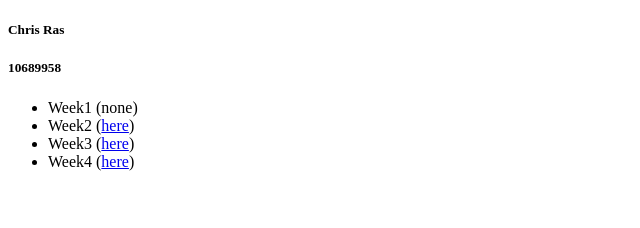
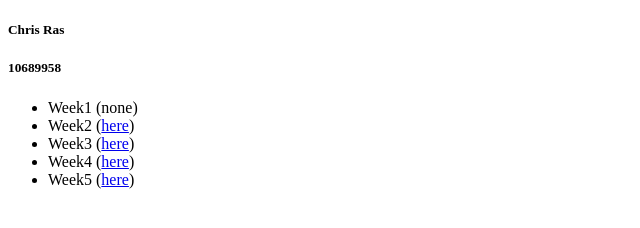
Before and after one commit to cmdras/DataProcessing, a plain HTML site: page index.html in a window 1280 px wide. Shown: the whole page, without its empty margins (0-640 px from the left). Drawn offline with Linux system fonts and the light colour scheme.

Commit message:
Added hw 5 to index.html

```diff
--- a/index.html
+++ b/index.html
@@ -15,6 +15,7 @@
 				<li>Week2 (<a href="https://cmdras.github.io/DataProcessing/HOMEWORK/week%202/index.html">here</a>)</li>
 				<li>Week3 (<a href="https://cmdras.github.io/DataProcessing/HOMEWORK/week%203/barchart.html">here</a>)</li>
 				<li>Week4 (<a href="https://cmdras.github.io/DataProcessing/HOMEWORK/week%204/map.html">here</a>)</li>
+				<li>Week5 (<a href="https://cmdras.github.io/DataProcessing/HOMEWORK/week%205/lineGraph.html">here</a>)</li>
 			</ul>
 		</p>
 	</body>
```
